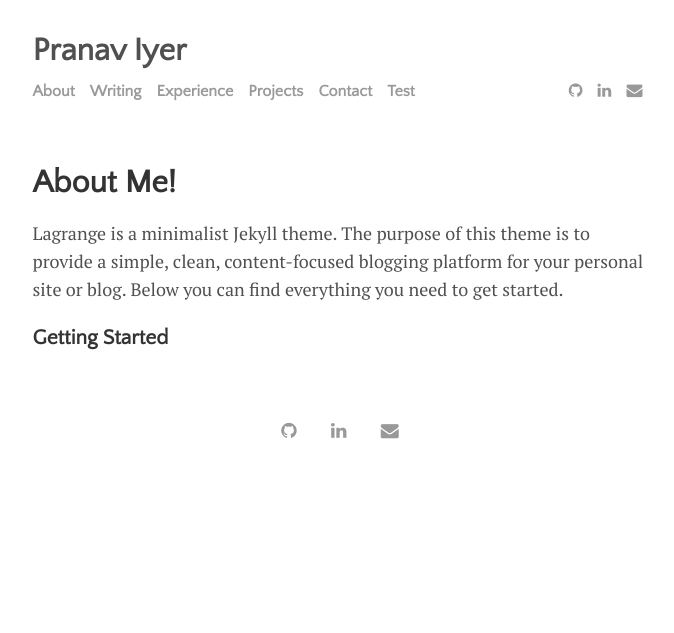
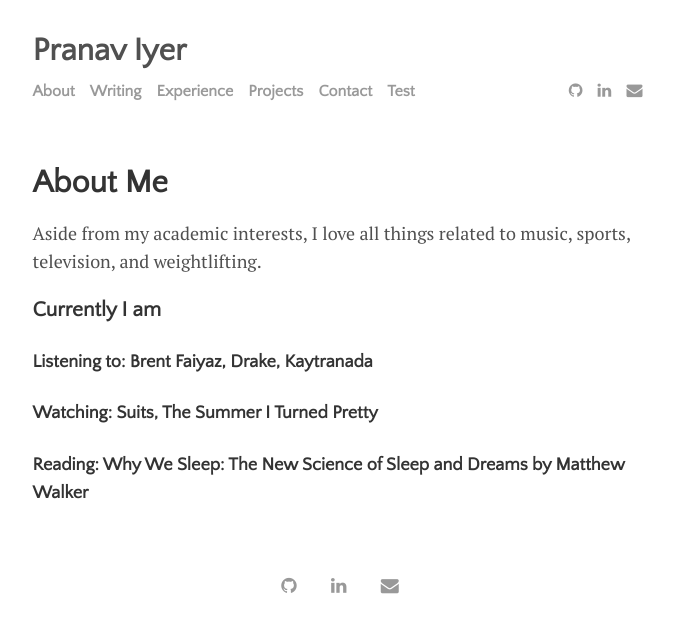
Before and after one commit to pranavxiyer/pranavxiyer.github.io, a Jekyll site: the page built from menu/about.md, in a window 1280 px wide. Shown: the top 633 px of the page, without its empty margins (300-974 px from the left). Built offline with Jekyll 4.4.1, drawn with Linux system fonts in a browser that asks for light colours.

Commit message:
about me!

```diff
--- a/menu/about.md
+++ b/menu/about.md
@@ -1,9 +1,15 @@
 ---
 layout: page
-title: About Me!
+title: About Me
 permalink: /about
 ---
 
-Lagrange is a minimalist Jekyll theme. The purpose of this theme is to provide a simple, clean, content-focused blogging platform for your personal site or blog. Below you can find everything you need to get started.
+Aside from my academic interests, I love all things related to music, sports, television, and weightlifting.
 
-### Getting Started
+### Currently I am
+
+#### **Listening to:** Brent Faiyaz, Drake, Kaytranada
+
+#### **Watching:** Suits, The Summer I Turned Pretty
+
+#### **Reading:** Why We Sleep: The New Science of Sleep and Dreams by Matthew Walker
```
